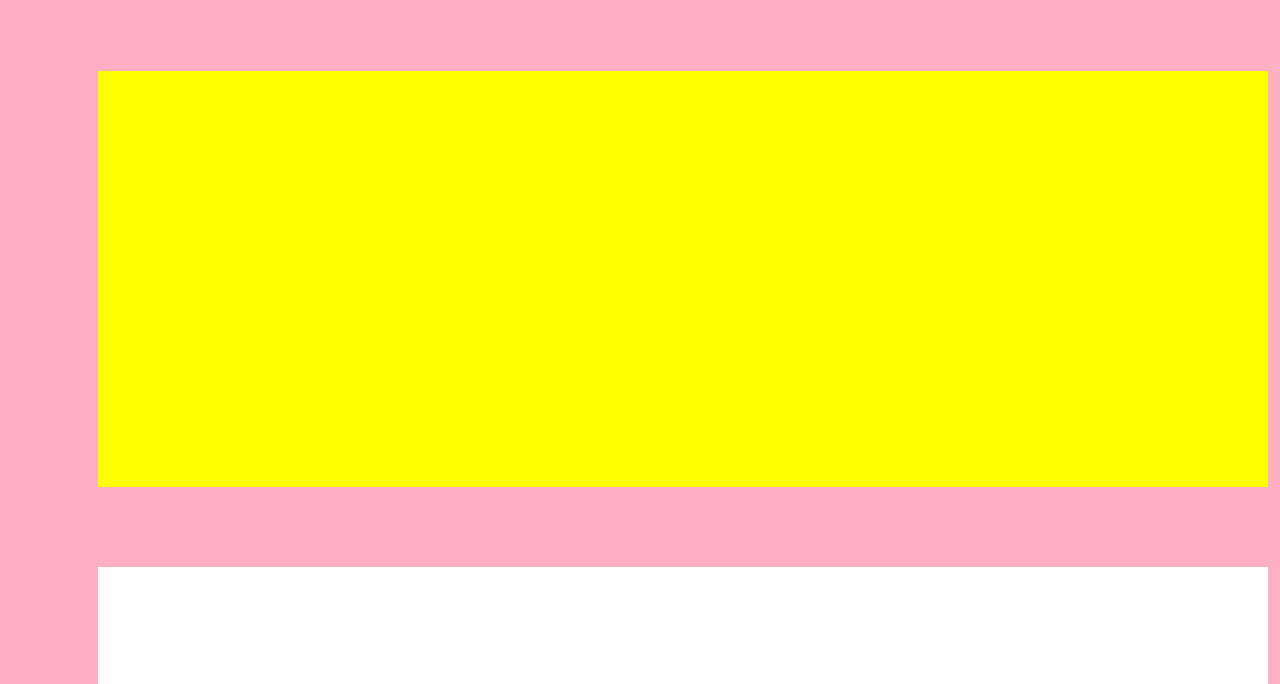
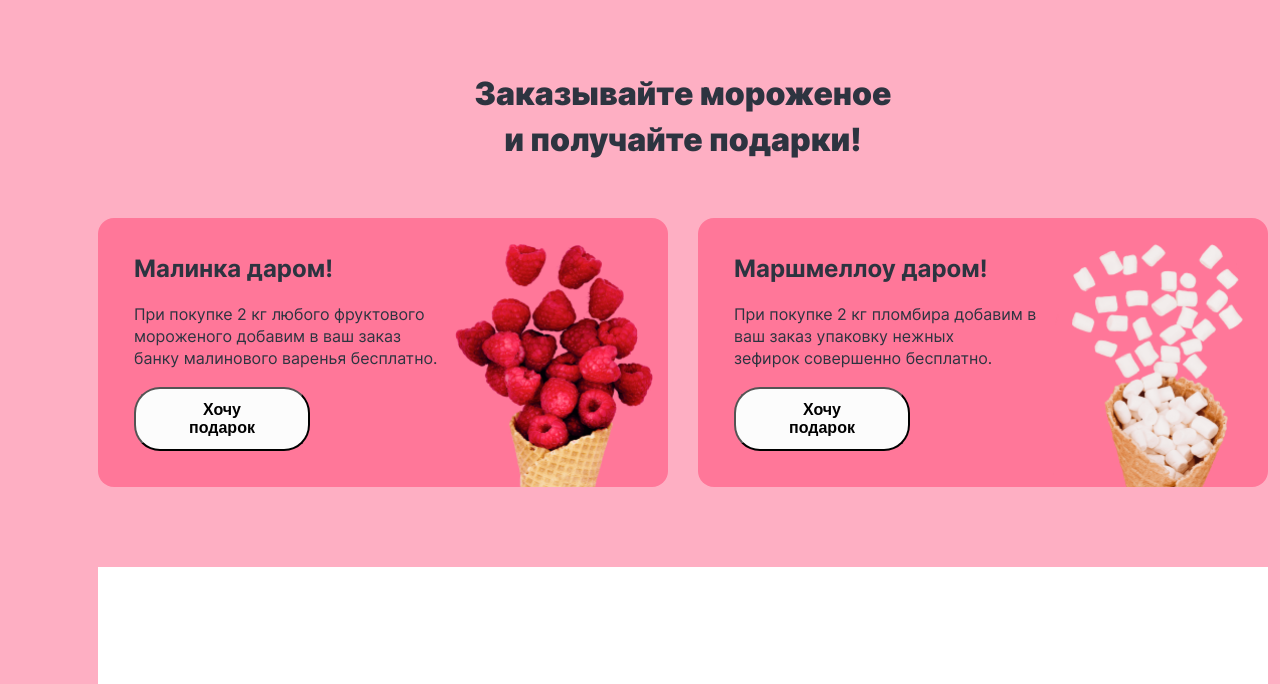
Before and after one commit to impudens/gllacy-shop, a website built with Vite: page index.html in a window 1280 px wide. Shown: the part 667-1351 px from the top of the page. Built offline with nearby package versions, Linux system fonts and the light colour scheme; files whose address does not match are found by name.

Commit message:
Make ad section

```diff
--- a/index.html
+++ b/index.html
@@ -120,7 +120,30 @@
       </div>
       </div>
     </section>
-    <section class="ad-section"></section>
+    <section class="ad-section">
+      <h2 class="ad-section-h2">Заказывайте мороженое и получайте подарки!</h2>
+      <div class="ad-banners">
+        <div class="first-banner banner">
+          <div class="ad-banner-about">
+            <h3>Малинка даром!</h3>
+            <p class="ad-main-p">При покупке 2 кг любого фруктового мороженого добавим в ваш заказ банку малинового
+              варенья бесплатно.
+            </p>
+            <button class="ad-button main-button">Хочу подарок</button>
+          </div>
+          <img src="src/images/raspberry.png" alt="raspberry">
+        </div>
+        <div class="second-banner banner">
+          <div class="ad-banner-about">
+            <h3>Маршмеллоу даром!</h3>
+            <p class="ad-main-p">При покупке 2 кг пломбира добавим в ваш заказ упаковку нежных <br> зефирок совершенно
+              бесплатно.</p>
+            <button class="ad-button main-button">Хочу подарок</button>
+          </div>
+          <img src="src/images/marshmellow.png" alt="raspberry">
+        </div>
+      </div>
+    </section>
     <section class="goods-section"></section>
     <section class="gllacy-shop-info-section"></section>
     <section class="subscribe-section"></section>
--- a/src/css/style.css
+++ b/src/css/style.css
@@ -266,12 +266,7 @@ body {
 
 
 
-.ad-section {
-    width: 1170px;
-    height: 416px;
-    margin: 0 98px 80px 98px;
-    background-color: yellow;
-}
+
 
 .goods-section {
     width: 1170px;
@@ -452,3 +447,71 @@ h1 {
     top: 636px;
     left: 1174px;
 }
+
+/*
+    Ad section
+ */
+.ad-section {
+    width: 1170px;
+    height: 416px;
+    margin: 0 98px 80px 98px;
+    display: flex;
+    flex-direction: row;
+    flex-wrap: wrap;
+}
+
+.ad-section-h2 {
+    margin: 0 368px 55px;
+    font-weight: 900;
+    font-size: 32px;
+    text-align: center;
+    line-height: 46px;
+    height: 92px;
+    color: #2D3440;
+}
+
+.ad-banners {
+    display: flex;
+    flex-direction: row;
+    gap: 30px;
+}
+
+.banner {
+    width: 570px;
+    height: 269px;
+    background: #FF7799;
+    border-radius: 16px;
+    display: flex;
+    flex-direction: row;
+    justify-content: space-between;
+}
+
+h3 {
+    margin: 0;
+    font-weight: 700;
+    font-size: 24px;
+    line-height: 30px;
+}
+
+.ad-banner-about {
+    width: 328px;
+    display: flex;
+    padding: 36px;
+    padding-right: 0;
+    flex-direction: column;
+    justify-content: space-between;
+}
+
+.ad-main-p {
+    text-align: start;
+    font-size: 16px;
+    line-height: 22px;
+}
+
+p {
+    margin: 0;
+}
+
+.ad-button {
+    width: 176px;
+}
```
Also changed, not shown: src/images/marshmellow.png (added), src/images/raspberry.png (added).
